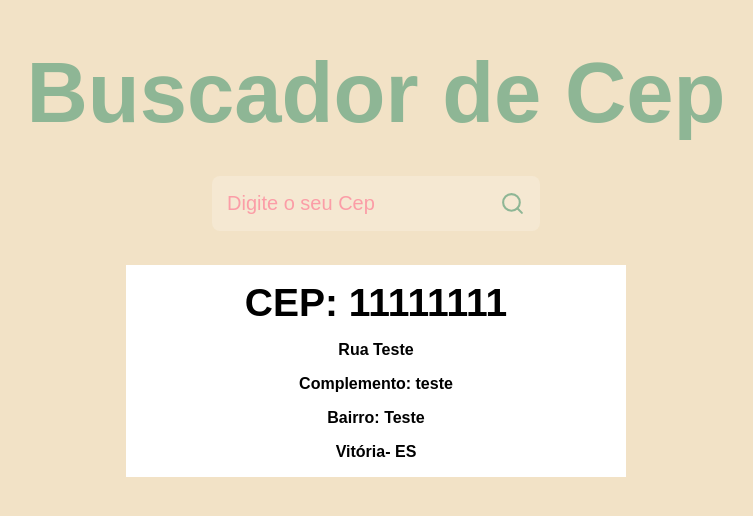
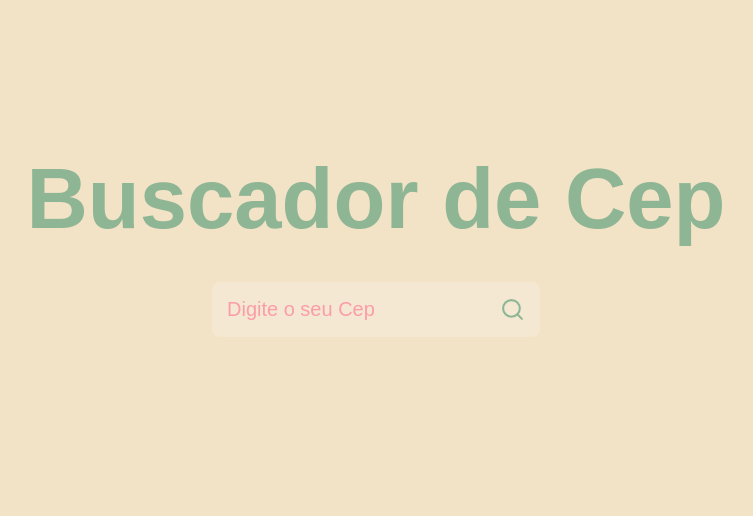
Before and after one commit to jubassul/brazilian-postalcode, a React (Create React App) app: page / in a window 1280 px wide. Shown: the part 140-656 px from the top of the page, without its empty margins (264-1017 px from the left). Built offline with nearby package versions, Linux system fonts and the light colour scheme.

Commit message:
use axios to consume api

```diff
--- a/package.json
+++ b/package.json
@@ -6,6 +6,7 @@
     "@testing-library/jest-dom": "^5.16.4",
     "@testing-library/react": "^12.1.4",
     "@testing-library/user-event": "^13.5.0",
+    "axios": "^0.26.1",
     "react": "^18.0.0",
     "react-dom": "^18.0.0",
     "react-icons": "^4.3.1",
--- a/src/App.js
+++ b/src/App.js
@@ -1,11 +1,24 @@
 import { useState } from "react";
 import { FiSearch } from "react-icons/fi";
 import "./styles.css";
+import api from "./services/api";
 function App() {
   const [input, setInput] = useState("");
+  const [cep, setCep] = useState({});
+  async function handleSearch() {
+    if (input === "") {
+      alert("Preencha algum cep");
+      return;
+    }
 
-  function handleSearch() {
-    alert(" valor do input " + input);
+    try {
+      const response = await api.get(`${input}/json`);
+      console.log(response.data);
+      setCep(response.data);
+    } catch {
+      alert("Ops, erro ao buscar");
+      setInput("");
+    }
   }
 
   return (
@@ -22,13 +35,17 @@
           <FiSearch size={25} color="#8eb695" />
         </button>
       </div>
-      <main className="main">
-        <h2>CEP: 11111111</h2>
-        <span>Rua Teste</span>
-        <span>Complemento: teste</span>
-        <span>Bairro: Teste</span>
-        <span>Vitória- ES</span>
-      </main>
+      {Object.keys(cep).length > 0 && (
+        <main className="main">
+          <h2>CEP: {cep.cep}</h2>
+          <span>Rua: {cep.logradouro}</span>
+          <span>Complemento: {cep.complemento}</span>
+          <span>Bairro: {cep.bairro}</span>
+          <span>
+            {cep.localidade} - {cep.uf}{" "}
+          </span>
+        </main>
+      )}
     </div>
   );
 }
--- /dev/null
+++ b/src/services/api.js
@@ -0,0 +1,8 @@
+import axios from "axios";
+
+//configuração da nossa baseURL
+const api = axios.create({
+  baseURL: "https://viacep.com.br/ws/",
+
+});
+export default api;
```
Also changed, not shown: 1 other file (tests, documents, lock files or other folders).
